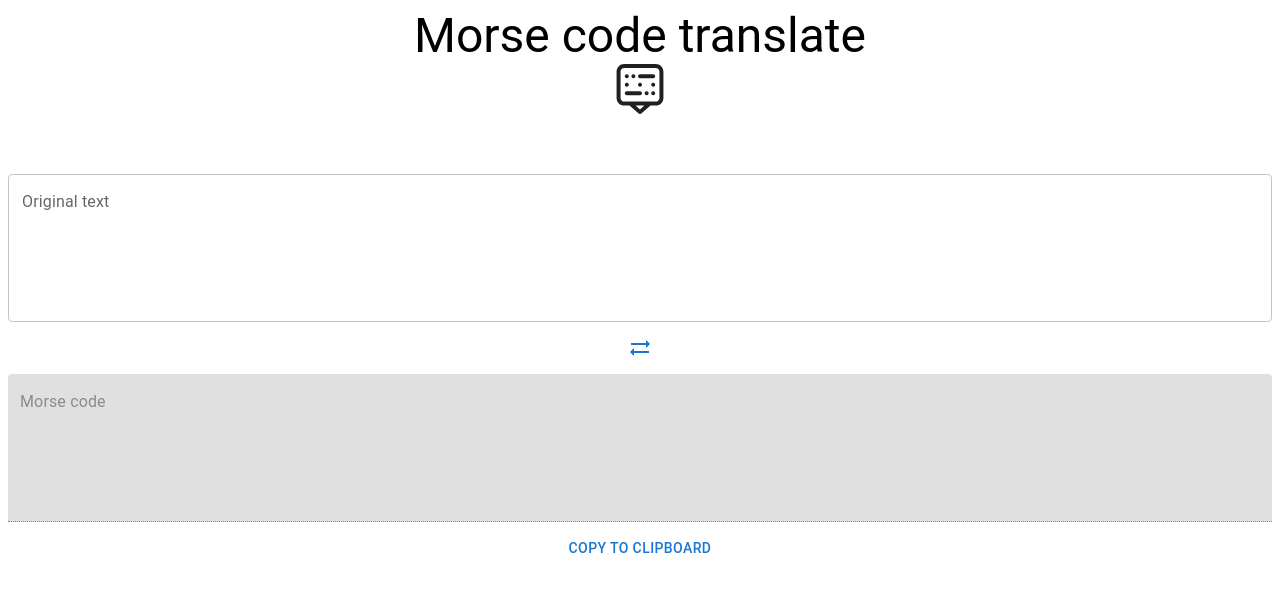
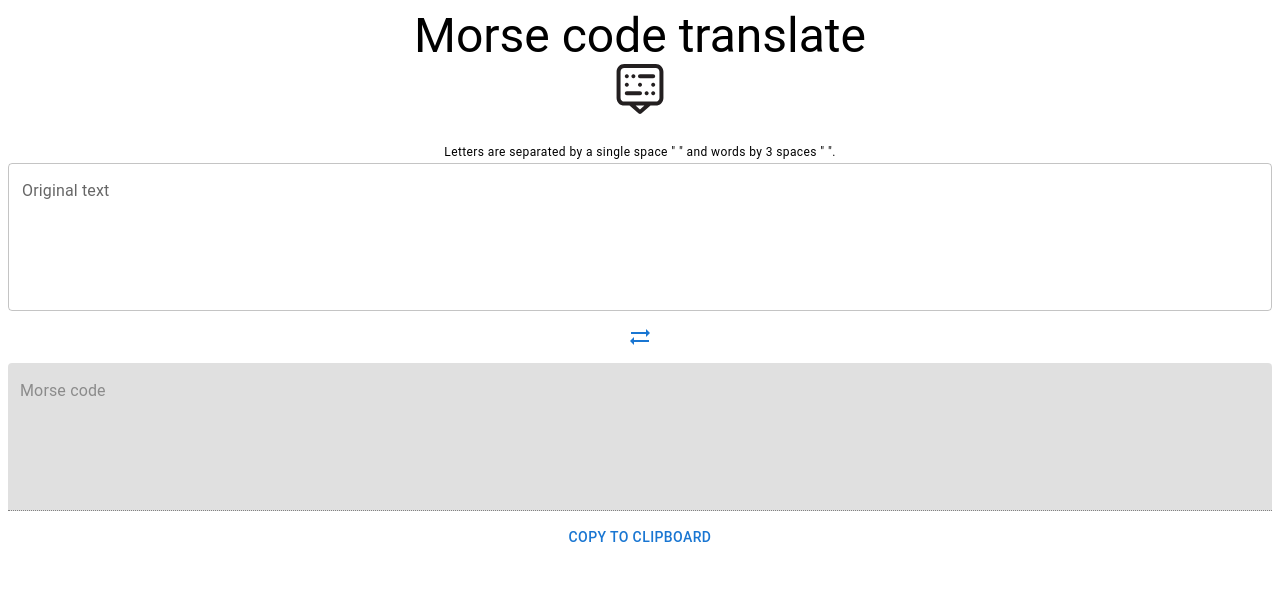
Before and after one commit to bbtools-ps/morse-code-translator, a React (Create React App) app: page / in a window 1280 px wide. Shown: the top 592 px of the page. Built offline with nearby package versions, Linux system fonts and the light colour scheme.

Commit message:
styling fixes

```diff
--- a/src/App.tsx
+++ b/src/App.tsx
@@ -25,16 +25,23 @@ export default function App() {
 
   return (
     <div className="app">
+      <Grid direction="column" rowSpacing={3} container>
+        <Grid item>
           <Typography variant="h3">Morse code translate</Typography>
           <Logo size={50} />
+        </Grid>
+        <Grid item>
+          <Typography variant="caption">
+            Letters are separated by a single space " " and words by 3 spaces "
+            ".
+          </Typography>
+        </Grid>
         <Grid
-        marginTop={7}
-        container
           direction="column"
           justifyContent="center"
           alignItems="center"
-        columnGap={1}
           rowGap={1}
+          container
         >
           <TextField
             label={`${!translateToggle ? "Original text" : "Morse code"}`}
@@ -78,6 +85,7 @@ export default function App() {
             {!copyToClipboard ? "Copy to clipboard" : "Copied!"}
           </Button>
         </Grid>
+      </Grid>
     </div>
   );
 }
```
Lines whose indentation alone changed are shown as unchanged.
